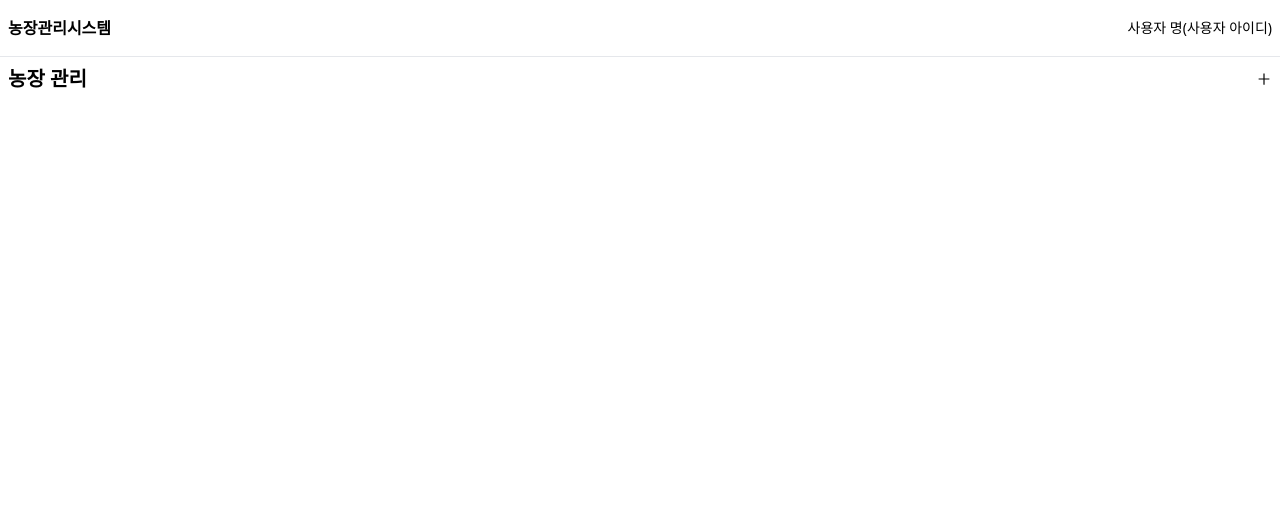
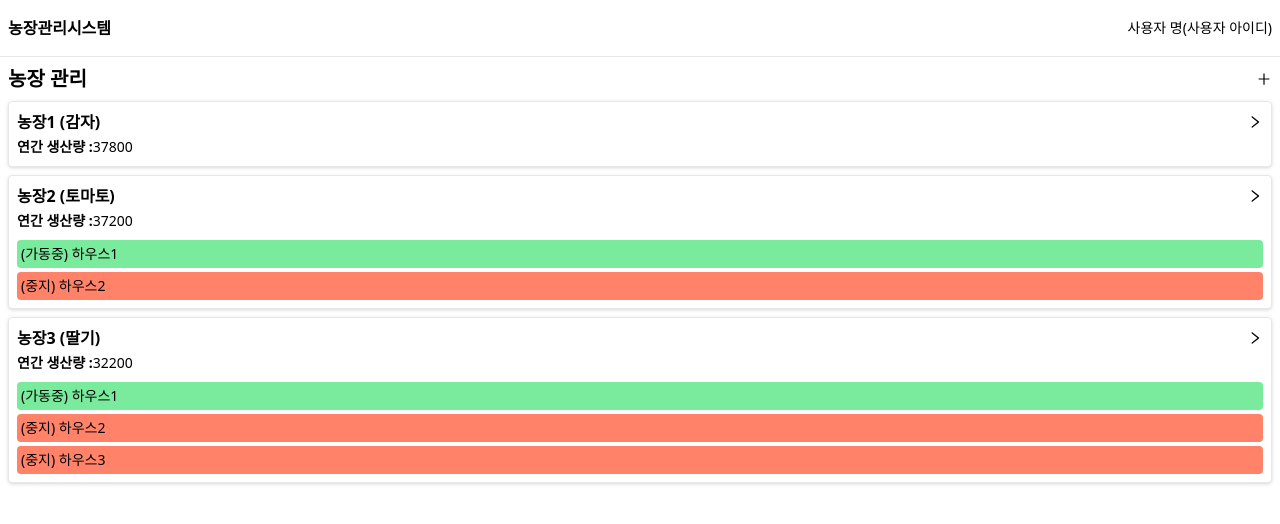
Before and after one commit to pyyyyye/ficHomwork, a Next.js app: page /home in a window 1280 px wide. Shown: the top 524 px of the page. Built offline with nearby package versions, Linux system fonts and the light colour scheme.

Commit message:
pye-3 연간 총 생산량 계산
Signed-off-by: Park YoungEun <qkzud8033@daum.net>

```diff
--- a/components/Farm/index.tsx
+++ b/components/Farm/index.tsx
@@ -1,6 +1,7 @@
 import React, { useState, useEffect } from "react";
 import axios from "axios";
-import type { FarmsType } from "libs/type";
+import type { ProductionType, FarmsType } from "libs/type";
+import FarmList from "./FarmList";
 
 const Farm = () => {
   /* TODO: Q2-1 api 통신
@@ -21,7 +22,29 @@ const Farm = () => {
     console.warn("data :", data);
   }, []);
 
-  return <div className="px-2 flex flex-col gap-2"></div>;
+  const total = (production: Array<ProductionType>) => {
+    const Production = production.map((ele) => {
+      return ele.Production;
+    });
+    return Production.reduce((accumulator, curr) => accumulator + curr);
+  };
+
+  return (
+    <div className="px-2 flex flex-col gap-2">
+      {data.map((ele: FarmsType) => {
+        return (
+          <FarmList
+            key={ele.id}
+            id={ele.id}
+            name={ele.name}
+            crops={ele.crops}
+            houses={ele.houses}
+            productionTotal={total(ele.annualProduction)}
+          />
+        );
+      })}
+    </div>
+  );
 };
 
 export default Farm;
```
